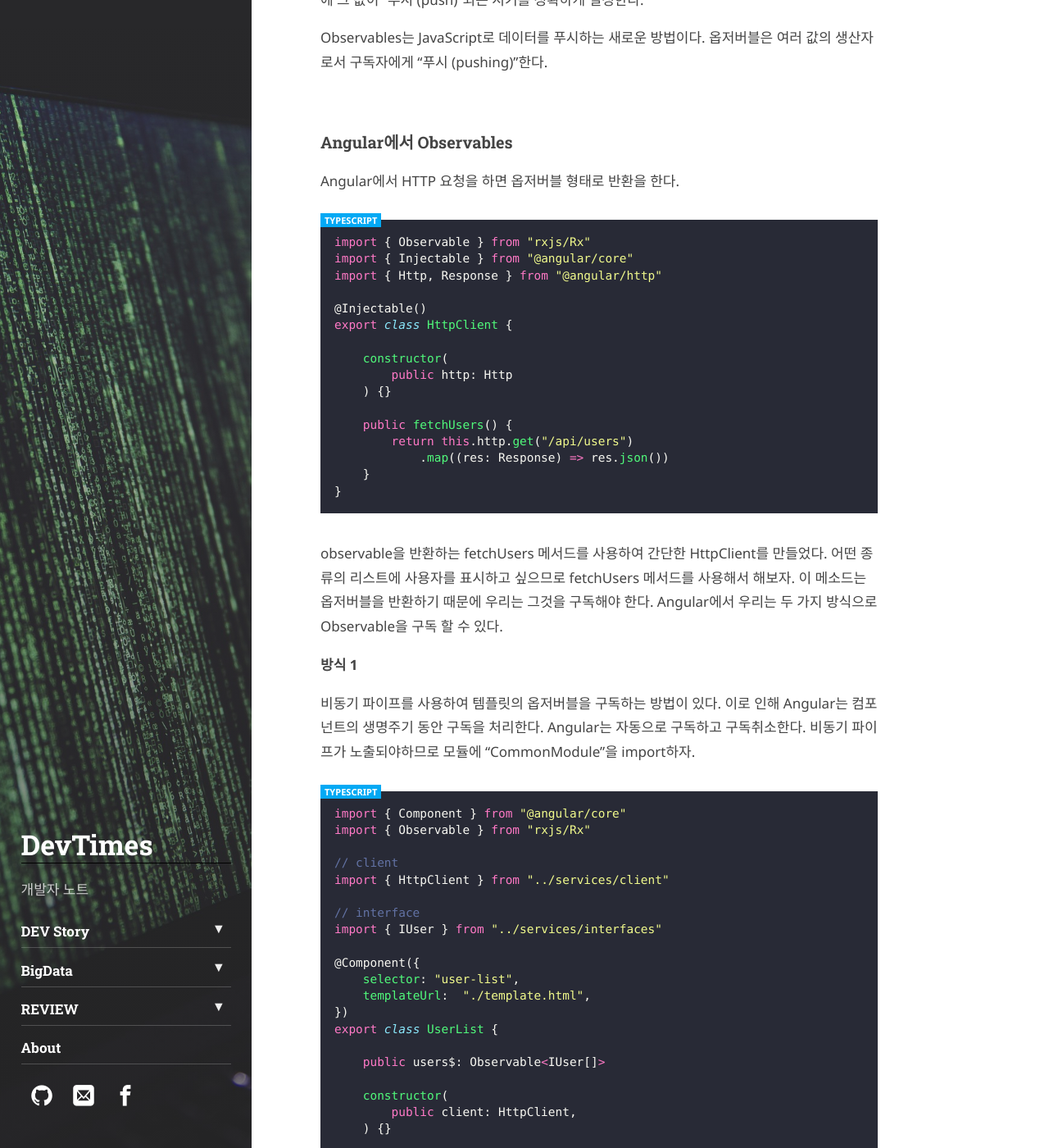
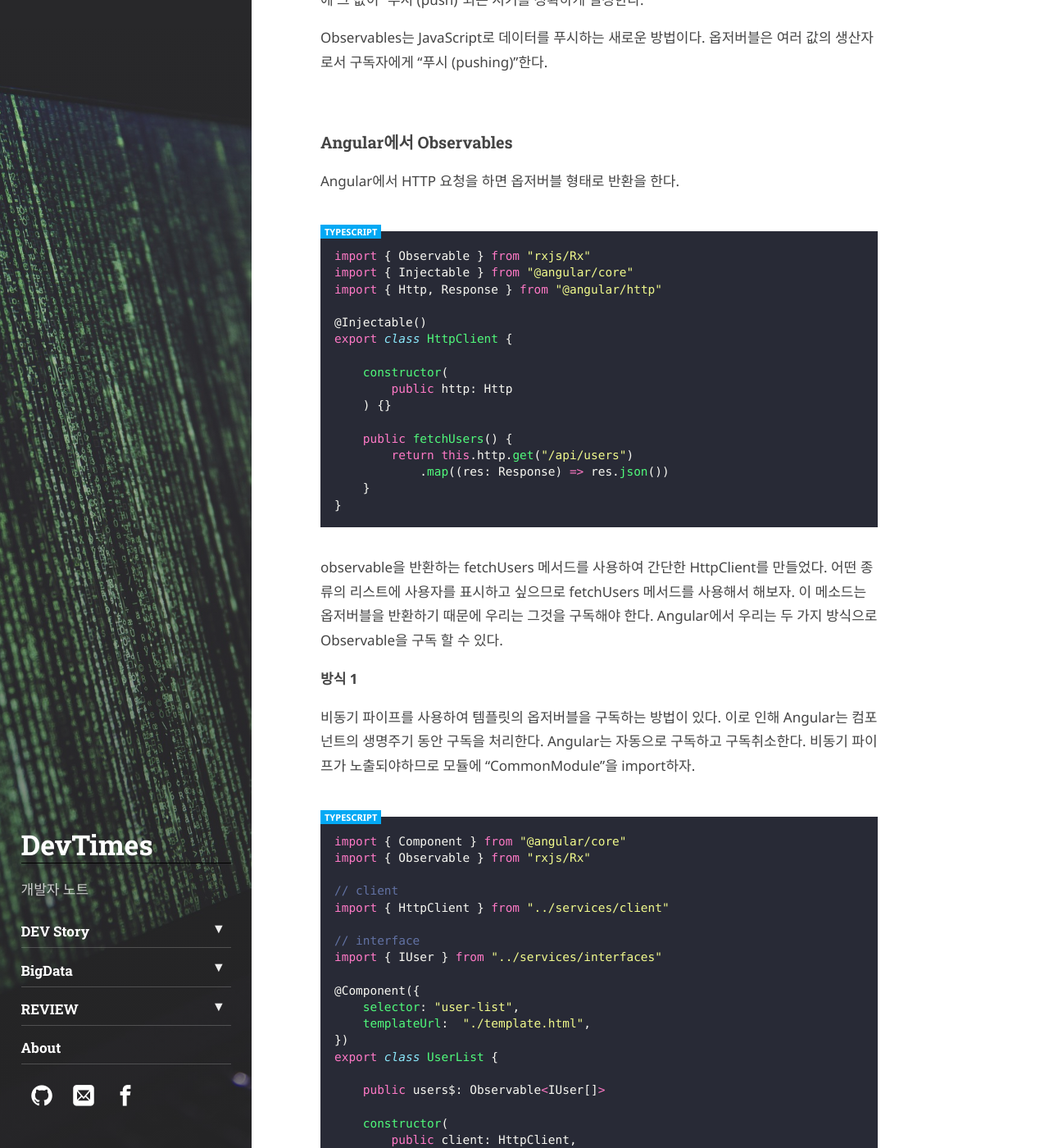
Before and after one commit to winuss/jekyll-blog, a Jekyll site: the page built from _posts/2019-02-17-angular-observable.md, in a window 1280 px wide and 1400 px high, scrolled down 1773 px. Shown: the whole window at 82% size. Built offline with Jekyll 4.4.1, drawn with Linux system fonts in a browser that asks for light colours; some web fonts are replaced.

Commit message:
no message

```diff
--- a/assets/css/hydejack-7.5.0.scss
+++ b/assets/css/hydejack-7.5.0.scss
@@ -317,13 +317,13 @@ p.center{
 pre, .highlight{
     width: 100%;
     margin-left: 0;
-    /* padding-top: 12px; */
-    margin-top: -14px;
+    padding-top: 10px;
+    // margin-top: -14px;
 }
 
 @mixin languages($content-text, $color){
     content: $content-text;
-    /* top: 16px; */
+    top: 14px;
     z-index: 9999;
     position: relative;
     color: #fff;
```
